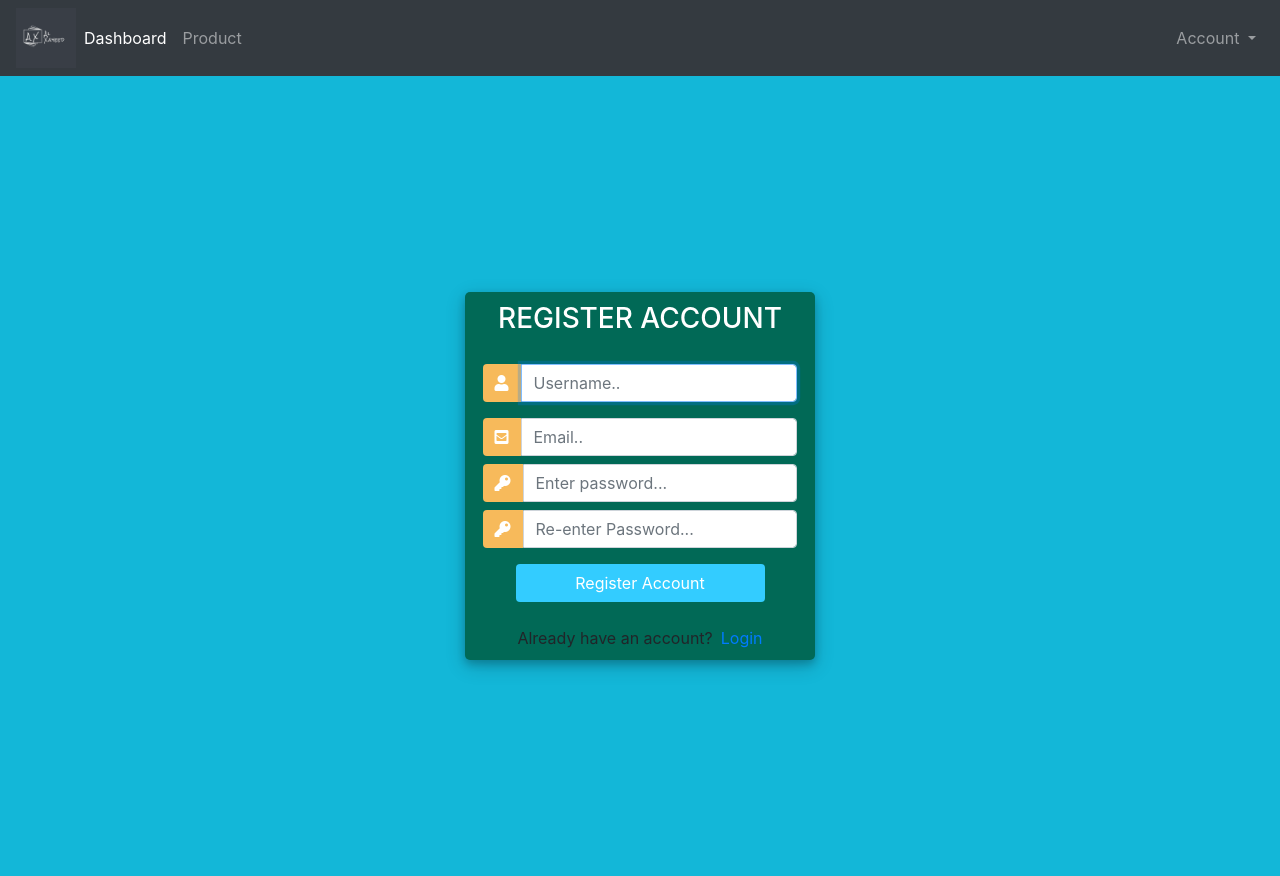
After one commit to alxayeed/customer-management, a Django app: page /signup/ in a window 1280 px wide. The commit adds this page. Run offline with Django 3.2, Linux system fonts and the light colour scheme; some libraries are stand-ins or nearby versions.

Commit message:
signup functionality added

```diff
--- a/accounts/forms.py
+++ b/accounts/forms.py
@@ -1,5 +1,7 @@
 from django.forms import ModelForm
 from .models import Order
+from django.contrib.auth.forms import UserCreationForm
+from django.contrib.auth.models import User
 
 
 class OrderForm(ModelForm):
@@ -7,3 +9,9 @@ class OrderForm(ModelForm):
     class Meta:
         model = Order
         fields = '__all__'
+
+class CreateUserForm(UserCreationForm):
+
+    class Meta:
+        model = User
+        fields = ['username', 'email', 'password1', 'password2']
--- a/accounts/templates/accounts/base.html
+++ b/accounts/templates/accounts/base.html
@@ -11,6 +11,9 @@
     <link rel="stylesheet" href="https://stackpath.bootstrapcdn.com/bootstrap/4.5.0/css/bootstrap.min.css" integrity="sha384-9aIt2nRpC12Uk9gS9baDl411NQApFmC26EwAOH8WgZl5MYYxFfc+NcPb1dKGj7Sk" crossorigin="anonymous">
 
     <link rel="stylesheet" href="{% static '/css/main.css'%}">
+    <!-- Bootstrap JS -->
+    <script src="https://ajax.googleapis.com/ajax/libs/jquery/3.3.1/jquery.min.js"></script>
+	<link rel="stylesheet" href="https://use.fontawesome.com/releases/v5.6.1/css/all.css" integrity="sha384-gfdkjb5BdAXd+lj+gudLWI+BXq4IuLW5IT+brZEZsLFm++aCMlF1V92rMkPaX4PP" crossorigin="anonymous">
 
 
 
--- /dev/null
+++ b/accounts/templates/accounts/signup.html
@@ -0,0 +1,172 @@
+
+<!DOCTYPE html>
+<html>
+
+<head>
+	<title>Login</title>
+	<link rel="stylesheet" href="https://stackpath.bootstrapcdn.com/bootstrap/4.1.3/css/bootstrap.min.css" integrity="sha384-MCw98/SFnGE8fJT3GXwEOngsV7Zt27NXFoaoApmYm81iuXoPkFOJwJ8ERdknLPMO" crossorigin="anonymous">
+	<script src="https://ajax.googleapis.com/ajax/libs/jquery/3.3.1/jquery.min.js"></script>
+	<link rel="stylesheet" href="https://use.fontawesome.com/releases/v5.6.1/css/all.css" integrity="sha384-gfdkjb5BdAXd+lj+gudLWI+BXq4IuLW5IT+brZEZsLFm++aCMlF1V92rMkPaX4PP" crossorigin="anonymous">
+
+	<style>
+		body,
+		html {
+			margin: 0;
+			padding: 0;
+			height: 100%;
+			background: #13b7d8 !important;
+		}
+		.user_card {
+			width: 350px;
+			margin-top: auto;
+			margin-bottom: auto;
+			background: #016956;
+			position: relative;
+			display: flex;
+			justify-content: center;
+			flex-direction: column;
+			padding: 10px;
+			box-shadow: 0 4px 8px 0 rgba(0, 0, 0, 0.2), 0 6px 20px 0 rgba(0, 0, 0, 0.19);
+			-webkit-box-shadow: 0 4px 8px 0 rgba(0, 0, 0, 0.2), 0 6px 20px 0 rgba(0, 0, 0, 0.19);
+			-moz-box-shadow: 0 4px 8px 0 rgba(0, 0, 0, 0.2), 0 6px 20px 0 rgba(0, 0, 0, 0.19);
+			border-radius: 5px;
+
+		}
+
+		.form_container {
+			margin-top: 20px;
+		}
+
+		#form-title{
+			color: #fff;
+		}
+		.login_btn {
+			width: 100%;
+			background: #33ccff !important;
+			color: white !important;
+		}
+		.login_btn:focus {
+			box-shadow: none !important;
+			outline: 0px !important;
+		}
+		.login_container {
+			padding: 0 2rem;
+		}
+		.input-group-text {
+			background: #f7ba5b !important;
+			color: white !important;
+			border: 0 !important;
+			border-radius: 0.25rem 0 0 0.25rem !important;
+		}
+		.input_user,
+		.input_pass:focus {
+			box-shadow: none !important;
+			outline: 0px !important;
+		}
+
+	</style>
+
+</head>
+<body>
+    <nav class="navbar navbar-expand-lg navbar-dark bg-dark">
+        <img src="/static/img/logo.png" style=" max-width: 60px;max-height: 60px;"  alt="CRM" id="logo">
+        <button class="navbar-toggler" type="button" data-toggle="collapse" data-target="#navbarNav" aria-controls="navbarNav" aria-expanded="false" aria-label="Toggle navigation">
+          <span class="navbar-toggler-icon"></span>
+        </button>
+        <div class="collapse navbar-collapse" id="navbarNav">
+          <ul class="navbar-nav">
+            <li class="nav-item active">
+              <a class="nav-link" href="{% url 'home' %}">Dashboard <span class="sr-only">(current)</span></a>
+            </li>
+            <li class="nav-item">
+              <a class="nav-link" href="{% url 'product' %}">Product</a>
+            </li>
+          </ul>
+          <li class="nav-item dropdown navbar-nav ml-auto">
+            <a class="nav-link dropdown-toggle" href="#" id="navbarDropdown" role="button" data-toggle="dropdown" aria-haspopup="true" aria-expanded="false">
+              Account
+            </a>
+            <div class="dropdown-menu" aria-labelledby="navbarDropdown">
+
+              <a class="dropdown-item" href="{% url 'signup' %}">Signup</a>
+              <a class="dropdown-item" href="{% url 'login' %}">Login</a>
+              <a class="dropdown-item" href="{% url 'logout' %}">Logout</a>
+              <div class="dropdown-divider"></div>
+              <a class="dropdown-item" href="/admin/">Admin</a>
+            </div>
+          </li>
+        </div>
+      </nav>
+
+
+	<div class="container h-100">
+		<div class="d-flex justify-content-center h-100">
+			<div class="user_card">
+				<div class="d-flex justify-content-center">
+					<h3 id="form-title">REGISTER ACCOUNT</h3>
+				</div>
+				<div class="d-flex justify-content-center form_container">
+
+					<form method="POST" action="">
+                        {% csrf_token %}
+						<div class="input-group mb-3">
+							<div class="input-group-append">
+								<span class="input-group-text"><i class="fas fa-user"></i></span>
+							</div>
+							{{form.username }}
+						</div>
+						<div class="input-group mb-2">
+							<div class="input-group-append">
+								<span class="input-group-text"><i class="fas fa-envelope-square"></i></span>
+							</div>
+							{{form.email}}
+						</div>
+						<div class="input-group mb-2">
+							<div class="input-group-append">
+								<span class="input-group-text"><i class="fas fa-key"></i></span>
+							</div>
+							{{form.password1 }}
+						</div>
+						<div class="input-group mb-2">
+							<div class="input-group-append">
+								<span class="input-group-text"><i class="fas fa-key"></i></span>
+							</div>
+							{{form.password2 }}
+						</div>
+
+				   		<div class="d-flex justify-content-center mt-3 login_container">
+				 			<input class="btn login_btn" type="submit" value="Register Account">
+				   		</div>
+					</form>
+				</div>
+                {{ form.errors }}
+				<div class="mt-4">
+					<div class="d-flex justify-content-center links">
+						Already have an account? <a href="{% url 'login' %}" class="ml-2">Login</a>
+					</div>
+				</div>
+			</div>
+		</div>
+	</div>
+	<script>
+						/* Because i didnt set placeholder values in forms.py they will be set here using vanilla Javascript
+		//We start indexing at one because CSRF_token is considered and input field
+		 */
+
+		//Query All input fields
+		var form_fields = document.getElementsByTagName('input')
+		form_fields[1].placeholder='Username..';
+		form_fields[2].placeholder='Email..';
+		form_fields[3].placeholder='Enter password...';
+		form_fields[4].placeholder='Re-enter Password...';
+
+
+		for (var field in form_fields){
+			form_fields[field].className += ' form-control'
+		}
+	</script>
+</body>
+<script src="https://code.jquery.com/jquery-3.5.1.slim.min.js" integrity="sha384-DfXdz2htPH0lsSSs5nCTpuj/zy4C+OGpamoFVy38MVBnE+IbbVYUew+OrCXaRkfj" crossorigin="anonymous"></script>
+<script src="https://cdn.jsdelivr.net/npm/popper.js@1.16.0/dist/umd/popper.min.js" integrity="sha384-Q6E9RHvbIyZFJoft+2mJbHaEWldlvI9IOYy5n3zV9zzTtmI3UksdQRVvoxMfooAo" crossorigin="anonymous"></script>
+<script src="https://stackpath.bootstrapcdn.com/bootstrap/4.5.0/js/bootstrap.min.js" integrity="sha384-OgVRvuATP1z7JjHLkuOU7Xw704+h835Lr+6QL9UvYjZE3Ipu6Tp75j7Bh/kR0JKI" crossorigin="anonymous"></script>
+</html>
--- a/accounts/urls.py
+++ b/accounts/urls.py
@@ -3,7 +3,10 @@ from .views import *
 
 
 urlpatterns = [
-    path('',home, name='home'),
+    path('', home, name='home'),
+    path('signup/',createUser, name='signup'),
+    path('login/',loginUser, name='login'),
+    path('logout/',logoutUser, name='logout'),
     path('product/',product, name='product'),
     path('customer/<int:pk>/', customer, name='customer'),
     path('create-order/<int:pk>/',createOrder, name="create_order"),
--- a/accounts/views.py
+++ b/accounts/views.py
@@ -1,5 +1,9 @@
 from django.shortcuts import render, redirect
 from django.forms import inlineformset_factory
+from django.http import HttpResponse
+from django.contrib.auth.forms import UserCreationForm
+from django.contrib.auth import login, logout
+from django.contrib import messages
 
 from .models import *
 from .forms import *
@@ -21,6 +25,26 @@ def home(request):
     context = {'orders': orders, 'customers': customers, 'total_orders': total_orders , 'delivered': delivered, 'pending' : pending}
 
     return render(request, 'accounts/index.html', context)
+
+def createUser(request):
+    form = CreateUserForm()
+
+    if request.method == 'POST':
+        form = CreateUserForm(request.POST)
+        if form.is_valid():
+            form.save()
+            username = form.cleaned_data.get('username')
+            messages.success(request, f'Account Succesfully Created for {username}')
+            return redirect('login')
+
+    context = {'form': form}
+    return render(request, 'accounts/signup.html', context)
+
+def loginUser(request):
+    return render(request, 'accounts/login.html')
+
+def logoutUser(request):
+    return render(request, 'accounts/login.html')
 
 def customer(request, pk):
     customer = Customer.objects.get(id=pk)
--- a/crm/urls.py
+++ b/crm/urls.py
@@ -18,6 +18,6 @@ from django.urls import path, include
 
 
 urlpatterns = [
-    path('admin/', admin.site.urls),
+    path('admin/', admin.site.urls,name='admin'),
     path('', include('accounts.urls')),
 ]
```
Also changed, not shown: accounts/templates/accounts/login.html (added, +156 -0 lines), accounts/templates/accounts/navbar.html (+13 -0 lines), static/css/main.css (+67 -0 lines), db.sqlite3.
